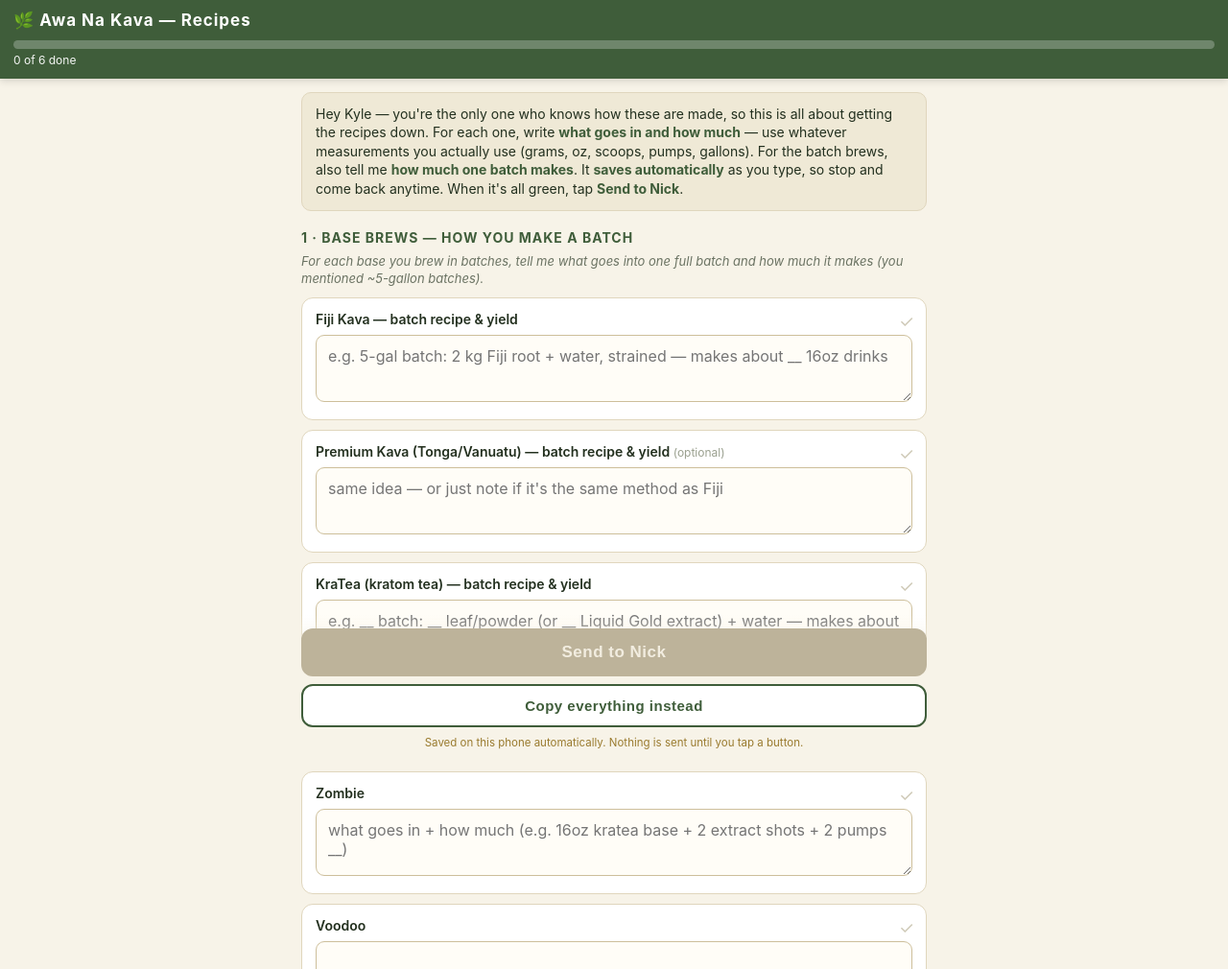
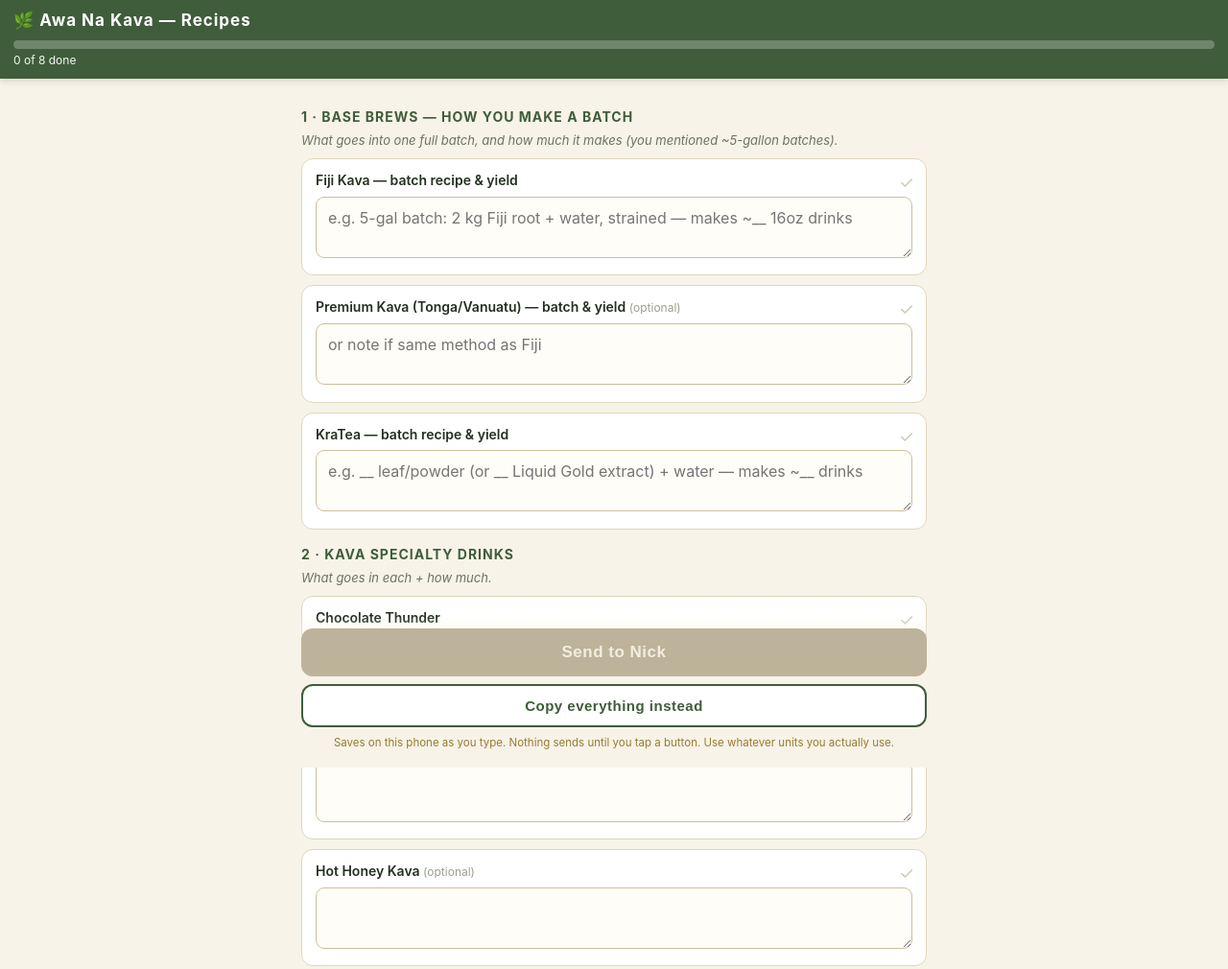
Before and after one commit to NickSakers/ank-menu, a plain HTML site: page index.html in a window 1280 px wide. Shown: the top 1010 px of the page at 96% size. Drawn offline with Linux system fonts and the light colour scheme.

Commit message:
Comprehensive recipe coverage; remove intro, Krat Soda, Blue Lotus

```diff
--- a/index.html
+++ b/index.html
@@ -11,10 +11,8 @@ body{margin:0;background:var(--cream);color:var(--ink);font-family:-apple-system
 .bar .fill{height:100%;width:0;background:var(--gold);transition:width .3s}
 .bar .pct{font-size:12px;margin-top:4px;opacity:.95}
 .wrap{max-width:680px;margin:0 auto;padding:14px}
-.intro{background:#efe9d6;border:1px solid var(--line);border-radius:10px;padding:12px 14px;font-size:14px;margin-bottom:14px}
-.intro b{color:var(--moss)}
 .sec{margin:0 0 10px}
-.sec>h2{font-size:14px;letter-spacing:1px;text-transform:uppercase;color:var(--moss);margin:18px 0 6px}
+.sec>h2{font-size:14px;letter-spacing:1px;text-transform:uppercase;color:var(--moss);margin:16px 0 6px}
 .sec>.help{font-size:13px;color:#6b7363;margin:0 0 10px;font-style:italic}
 .item{background:var(--card);border:1px solid var(--line);border-radius:12px;padding:12px 14px;margin:0 0 10px;position:relative}
 .item.done{border-color:var(--good);box-shadow:inset 4px 0 0 var(--good)}
@@ -22,7 +20,7 @@ body{margin:0;background:var(--cream);color:var(--ink);font-family:-apple-system
 .item .opt{font-weight:400;color:#9aa08f;font-size:12px}
 .item .tick{position:absolute;top:12px;right:12px;font-size:18px;color:#cfcab8}
 .item.done .tick{color:var(--good)}
-textarea{width:100%;font-size:16px;padding:11px 12px;border:1px solid #cdbf9b;border-radius:9px;background:#fffdf7;font-family:inherit;color:var(--ink);min-height:70px;resize:vertical}
+textarea{width:100%;font-size:16px;padding:11px 12px;border:1px solid #cdbf9b;border-radius:9px;background:#fffdf7;font-family:inherit;color:var(--ink);min-height:64px;resize:vertical}
 textarea:focus{outline:2px solid var(--gold);border-color:var(--gold)}
 .send{position:sticky;bottom:0;background:linear-gradient(transparent,var(--cream) 30%);padding:14px 0 18px;margin-top:8px}
 .btn{display:block;width:100%;font-size:17px;font-weight:700;padding:15px;border:none;border-radius:12px;background:var(--rust);color:#fff;letter-spacing:.5px}
@@ -31,14 +29,13 @@ textarea:focus{outline:2px solid var(--gold);border-color:var(--gold)}
 .fallbacks{display:none;margin-top:10px}
 .fallbacks a,.fallbacks button{display:inline-block;margin:4px 6px 0 0;font-size:14px;padding:9px 12px;border-radius:9px;border:1px solid var(--moss);color:var(--moss);background:#fff;text-decoration:none}
 .note{font-size:11.5px;color:#9a7b2f;text-align:center;margin-top:8px}
-.banner{background:#dff3df;border:1px solid var(--good);color:#235c2c;border-radius:10px;padding:10px;font-size:14px;text-align:center;display:none;margin-bottom:12px}
+.banner{background:#dff3df;border:1px solid var(--good);color:#235c2c;border-radius:10px;padding:10px;font-size:14px;text-align:center;display:none;margin:12px 0}
 .banner.show{display:block}
 </style></head>
 <body>
-<div class="bar"><h1>🌿 Awa Na Kava — Recipes</h1><div class="meter"><div class="fill" id="fill"></div></div><div class="pct" id="pct">0 of 6 done</div></div>
+<div class="bar"><h1>🌿 Awa Na Kava — Recipes</h1><div class="meter"><div class="fill" id="fill"></div></div><div class="pct" id="pct">0 of 8 done</div></div>
 <div class="wrap">
-<div class="banner" id="tree">🎄 All green — recipes complete! Hit <b>Send to Nick</b> below.</div>
-<div class="intro">Hey Kyle — you're the only one who knows how these are made, so this is all about getting the recipes down. For each one, write <b>what goes in and how much</b> — use whatever measurements you actually use (grams, oz, scoops, pumps, gallons). For the batch brews, also tell me <b>how much one batch makes</b>. It <b>saves automatically</b> as you type, so stop and come back anytime. When it's all green, tap <b>Send to Nick</b>.</div>
+<div class="banner" id="tree">🎄 Core recipes complete! Hit <b>Send to Nick</b> below (fill any extras first if you can).</div>
 <div id="form"></div>
 <div class="send">
 <button class="btn" id="sendBtn" disabled>Send to Nick</button>
@@ -46,34 +43,55 @@ textarea:focus{outline:2px solid var(--gold);border-color:var(--gold)}
 <div class="fallbacks" id="fb">
 <a id="smsL" href="#">Text it</a><a id="mailL" href="#">Email it</a><button id="copyL">Copy</button>
 </div>
-<div class="note">Saved on this phone automatically. Nothing is sent until you tap a button.</div>
+<div class="note">Saves on this phone as you type. Nothing sends until you tap a button. Use whatever units you actually use.</div>
 </div>
 </div>
 <script>
 const CFG=[
- {sec:"1 · Base brews — how you make a batch",help:"For each base you brew in batches, tell me what goes into one full batch and how much it makes (you mentioned ~5-gallon batches).",fields:[
-  {id:"batch_fiji",req:1,label:"Fiji Kava — batch recipe & yield",ph:"e.g. 5-gal batch: 2 kg Fiji root + water, strained — makes about __ 16oz drinks"},
-  {id:"batch_premium",label:"Premium Kava (Tonga/Vanuatu) — batch recipe & yield",ph:"same idea — or just note if it's the same method as Fiji",opt:1},
-  {id:"batch_kratea",req:1,label:"KraTea (kratom tea) — batch recipe & yield",ph:"e.g. __ batch: __ leaf/powder (or __ Liquid Gold extract) + water — makes about __ drinks"},
+ {sec:"1 · Base brews — how you make a batch",help:"What goes into one full batch, and how much it makes (you mentioned ~5-gallon batches).",fields:[
+  {id:"batch_fiji",req:1,label:"Fiji Kava — batch recipe & yield",ph:"e.g. 5-gal batch: 2 kg Fiji root + water, strained — makes ~__ 16oz drinks"},
+  {id:"batch_premium",label:"Premium Kava (Tonga/Vanuatu) — batch & yield",ph:"or note if same method as Fiji",opt:1},
+  {id:"batch_kratea",req:1,label:"KraTea — batch recipe & yield",ph:"e.g. __ leaf/powder (or __ Liquid Gold extract) + water — makes ~__ drinks"},
  ]},
- {sec:"2 · Drink recipes",help:"Describe each recipe as accurately as you can, with amounts, so we can calculate the cost of each and price it for proper margins.",fields:[
-  {id:"r_zombie",req:1,label:"Zombie",ph:"what goes in + how much (e.g. 16oz kratea base + 2 extract shots + 2 pumps __)"},
+ {sec:"2 · Kava specialty drinks",help:"What goes in each + how much.",fields:[
+  {id:"r_choc",req:1,label:"Chocolate Thunder"},
+  {id:"r_kavax",req:1,label:"Kava-X Drank"},
+  {id:"r_hothoney",label:"Hot Honey Kava",opt:1},
+  {id:"r_sok_classic",label:"Sex on Kava — Classic",opt:1},
+  {id:"r_sok_dark",label:"Sex on Kava — After Dark",opt:1},
+  {id:"r_pudding",label:"Kava Pudding Shot",opt:1},
+  {id:"r_kavashot",label:"Extract Kava Shot",opt:1},
+ ]},
+ {sec:"3 · Kratom specialty drinks",help:"What goes in each + how much.",fields:[
+  {id:"r_zombie",req:1,label:"Zombie",ph:"e.g. 16oz kratea base + 2 extract shots + 2 pumps __"},
   {id:"r_voodoo",req:1,label:"Voodoo"},
   {id:"r_godzilla",req:1,label:"Godzilla"},
   {id:"r_kmyx",req:1,label:"K-MyX"},
-  {id:"r_choc",label:"Chocolate Thunder",opt:1},
-  {id:"r_kavax",label:"Kava-X Drank",opt:1},
-  {id:"r_hothoney",label:"Hot Honey Kava",opt:1},
-  {id:"r_pudding",label:"Kava Pudding Shot",opt:1},
-  {id:"r_sok_classic",label:"Sex on Kava — Classic",opt:1},
-  {id:"r_sok_dark",label:"Sex on Kava — After Dark",opt:1},
-  {id:"r_kratsoda",label:"Krat Soda",opt:1},
-  {id:"r_bluelotus",label:"Blue Lotus",opt:1},
+  {id:"r_honeylav",label:"Honey Lavender Limeade",opt:1},
+  {id:"r_kratshot",label:"Flavored Extract Shot (kratom)",opt:1},
+ ]},
+ {sec:"4 · Lattes & energy drinks",help:"Recipe + amounts. (Some of these use ingredients I don't have prices for yet — give me the recipe anyway and I'll source the costs.)",fields:[
+  {id:"r_javakava",label:"Java Kava",opt:1},
+  {id:"r_matcha",label:"Matcha Latte",opt:1},
+  {id:"r_goldenmilk",label:"Golden Milk Latte",opt:1},
+  {id:"r_matchalem",label:"Matcha Lemonade",opt:1},
+  {id:"r_macasuma",label:"Maca Suma",opt:1},
+  {id:"r_montezuma",label:"Montezuma",opt:1},
+  {id:"r_yerba",label:"Yerba Mate",opt:1},
+ ]},
+ {sec:"5 · Smoothies",help:"Fruit, base, and amounts.",fields:[
+  {id:"r_smooth_sb",label:"Strawberry Banana Smoothie",opt:1},
+  {id:"r_smooth_pb",label:"Peanut Butter Banana Smoothie",opt:1},
+ ]},
+ {sec:"6 · Boosts & add-ons",help:"How much goes into ONE boost/shot.",fields:[
+  {id:"r_instantboost",label:"Instant Kava Boost",ph:"e.g. __ grams instant kava",opt:1},
+  {id:"r_extractboost",label:"Extract Kava Boost",ph:"e.g. __ oz/ml kava extract",opt:1},
+  {id:"r_kratboost",label:"Kratom Extract Boost",ph:"e.g. __ ml Liquid Gold extract",opt:1},
  ]},
 ];
-const KEY="ank_recipes_v2";
+const KEY="ank_recipes_v3";
 let data=JSON.parse(localStorage.getItem(KEY)||"{}");
-const REQ=["batch_fiji","batch_kratea","r_zombie","r_voodoo","r_godzilla","r_kmyx"];
+const REQ=["batch_fiji","batch_kratea","r_choc","r_kavax","r_zombie","r_voodoo","r_godzilla","r_kmyx"];
 const form=document.getElementById("form");
 function save(){localStorage.setItem(KEY,JSON.stringify(data));}
 function el(tag,cls,html){const e=document.createElement(tag);if(cls)e.className=cls;if(html!=null)e.innerHTML=html;return e;}
@@ -99,10 +117,11 @@ function update(){
  document.getElementById("tree").classList.toggle("show",complete);
 }
 function summary(){
- let t="🌿 AWA NA KAVA — Recipes from Kyle\n\nBASE BREWS\n";
- [["Fiji Kava batch","batch_fiji"],["Premium Kava batch","batch_premium"],["KraTea batch","batch_kratea"]].forEach(([n,id])=>{if(filled(id))t+="• "+n+": "+data[id]+"\n";});
- t+="\nDRINK RECIPES\n";
- [["Zombie","r_zombie"],["Voodoo","r_voodoo"],["Godzilla","r_godzilla"],["K-MyX","r_kmyx"],["Chocolate Thunder","r_choc"],["Kava-X","r_kavax"],["Hot Honey Kava","r_hothoney"],["Kava Pudding Shot","r_pudding"],["Sex on Kava — Classic","r_sok_classic"],["Sex on Kava — After Dark","r_sok_dark"],["Krat Soda","r_kratsoda"],["Blue Lotus","r_bluelotus"]].forEach(([n,id])=>{if(filled(id))t+="• "+n+": "+data[id]+"\n";});
+ let t="🌿 AWA NA KAVA — Recipes from Kyle\n";
+ CFG.forEach(s=>{
+  const lines=s.fields.filter(f=>filled(f.id)).map(f=>"• "+f.label.replace(/ —.*$/,'').replace(/ \(.*$/,'')+": "+data[f.id]);
+  if(lines.length)t+="\n"+s.sec.replace(/^\d+ · /,'').toUpperCase()+"\n"+lines.join("\n")+"\n";
+ });
  t+="\n---DATA (for Claude)---\n"+JSON.stringify(data);
  return t;
 }
```
